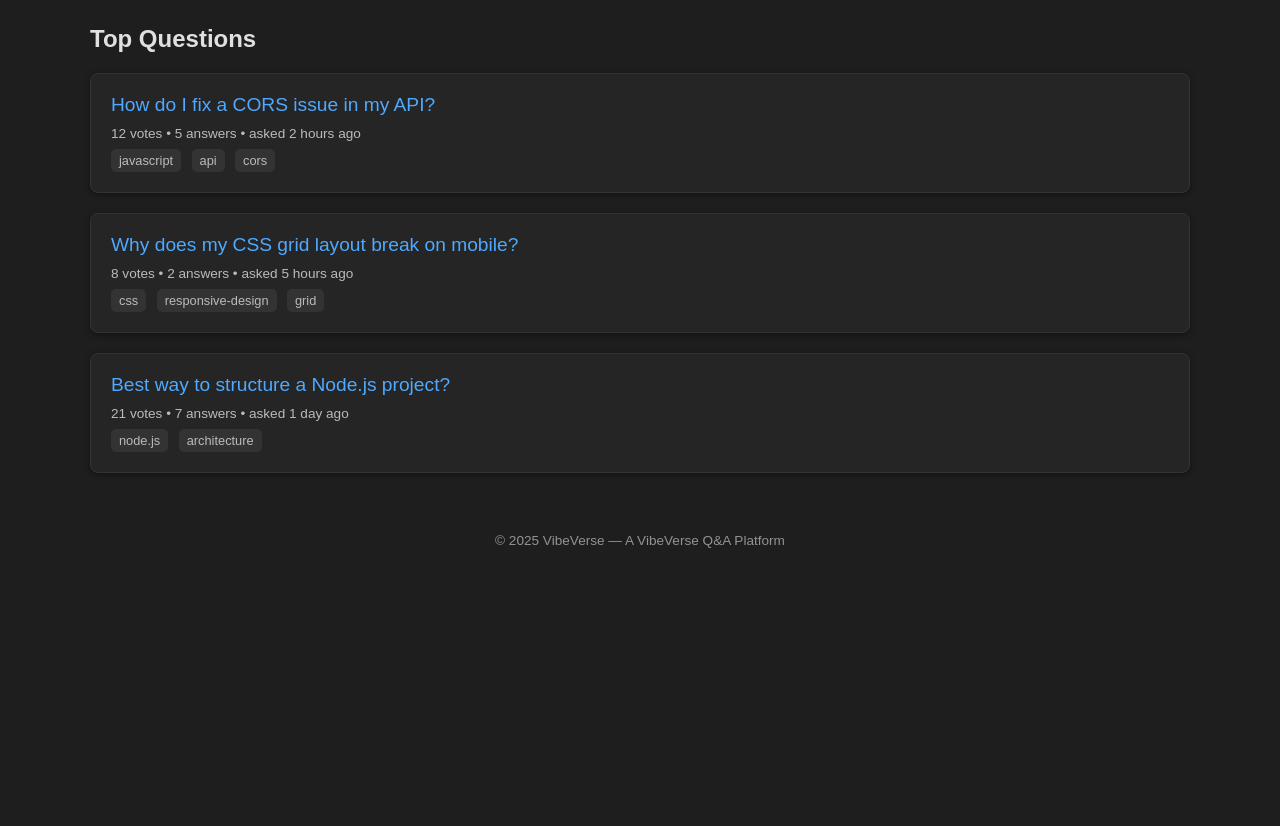
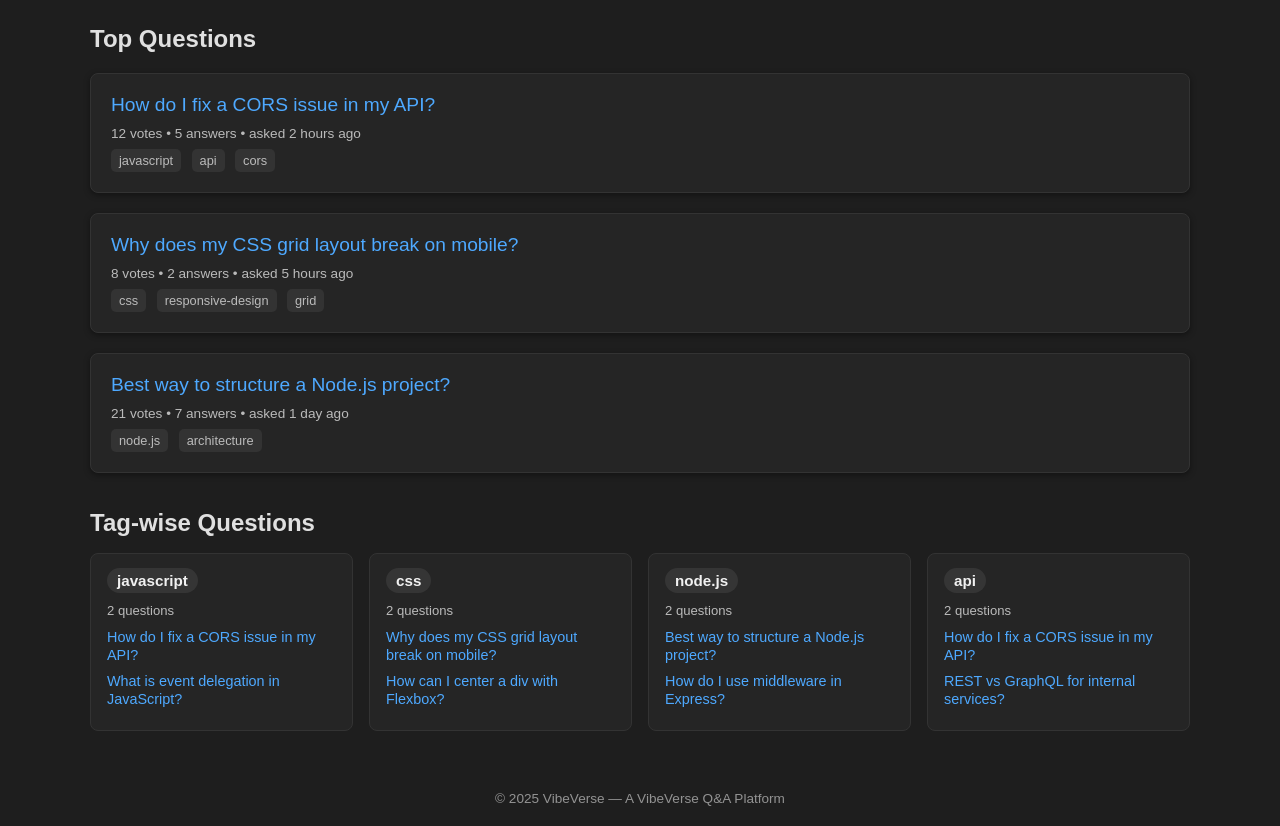
Before and after one commit to SumitRawat2608/vibeverse, a plain HTML site: page index.html in a window 1280 px wide. Shown: the part 64-890 px from the top of the page. Before the commit the page ends 800 px from the top, so only its background shows below. Drawn offline with Linux system fonts and the light colour scheme.

Commit message:
Add tag-wise questions HTML section

```diff
--- a/index.html
+++ b/index.html
@@ -82,6 +82,61 @@
       font-size: 0.8rem;
     }
 
+    .section-title {
+      margin: 36px 0 16px;
+    }
+
+    .tag-grid {
+      display: grid;
+      grid-template-columns: repeat(auto-fit, minmax(220px, 1fr));
+      gap: 16px;
+      margin-bottom: 28px;
+    }
+
+    .tag-card {
+      background-color: #252525;
+      border: 1px solid #333;
+      border-radius: 8px;
+      padding: 14px 16px;
+    }
+
+    .tag-name {
+      display: inline-block;
+      font-size: 0.95rem;
+      font-weight: 700;
+      color: #f1f1f1;
+      background-color: #353535;
+      padding: 4px 10px;
+      border-radius: 999px;
+      margin-bottom: 10px;
+    }
+
+    .tag-count {
+      font-size: 0.82rem;
+      opacity: 0.8;
+      margin-bottom: 10px;
+    }
+
+    .tag-question-list {
+      list-style: none;
+      margin: 0;
+      padding: 0;
+    }
+
+    .tag-question-list li {
+      margin-bottom: 8px;
+    }
+
+    .tag-question-list a {
+      color: #4ea9ff;
+      text-decoration: none;
+      font-size: 0.9rem;
+    }
+
+    .tag-question-list a:hover {
+      text-decoration: underline;
+    }
+
     footer {
       text-align: center;
       padding: 20px;
@@ -95,15 +150,15 @@
   <header>
     <div class="logo">VibeVerse</div>
     <nav>
-      <a href="#">Questions</a>
-      <a href="#">Tags</a>
+      <a href="#top-questions">Questions</a>
+      <a href="#tag-questions">Tags</a>
       <a href="#">Users</a>
       <a href="#">Ask Question</a>
     </nav>
   </header>
 
   <div class="container">
-    <h2>Top Questions</h2>
+    <h2 id="top-questions">Top Questions</h2>
 
     <div class="question-card">
       <div class="question-title">How do I fix a CORS issue in my API?</div>
@@ -133,6 +188,45 @@
         <span>architecture</span>
       </div>
     </div>
+
+    <h2 id="tag-questions" class="section-title">Tag-wise Questions</h2>
+    <div class="tag-grid">
+      <div class="tag-card">
+        <div class="tag-name">javascript</div>
+        <div class="tag-count">2 questions</div>
+        <ul class="tag-question-list">
+          <li><a href="#">How do I fix a CORS issue in my API?</a></li>
+          <li><a href="#">What is event delegation in JavaScript?</a></li>
+        </ul>
+      </div>
+
+      <div class="tag-card">
+        <div class="tag-name">css</div>
+        <div class="tag-count">2 questions</div>
+        <ul class="tag-question-list">
+          <li><a href="#">Why does my CSS grid layout break on mobile?</a></li>
+          <li><a href="#">How can I center a div with Flexbox?</a></li>
+        </ul>
+      </div>
+
+      <div class="tag-card">
+        <div class="tag-name">node.js</div>
+        <div class="tag-count">2 questions</div>
+        <ul class="tag-question-list">
+          <li><a href="#">Best way to structure a Node.js project?</a></li>
+          <li><a href="#">How do I use middleware in Express?</a></li>
+        </ul>
+      </div>
+
+      <div class="tag-card">
+        <div class="tag-name">api</div>
+        <div class="tag-count">2 questions</div>
+        <ul class="tag-question-list">
+          <li><a href="#">How do I fix a CORS issue in my API?</a></li>
+          <li><a href="#">REST vs GraphQL for internal services?</a></li>
+        </ul>
+      </div>
+    </div>
   </div>
 
   <footer>
```
